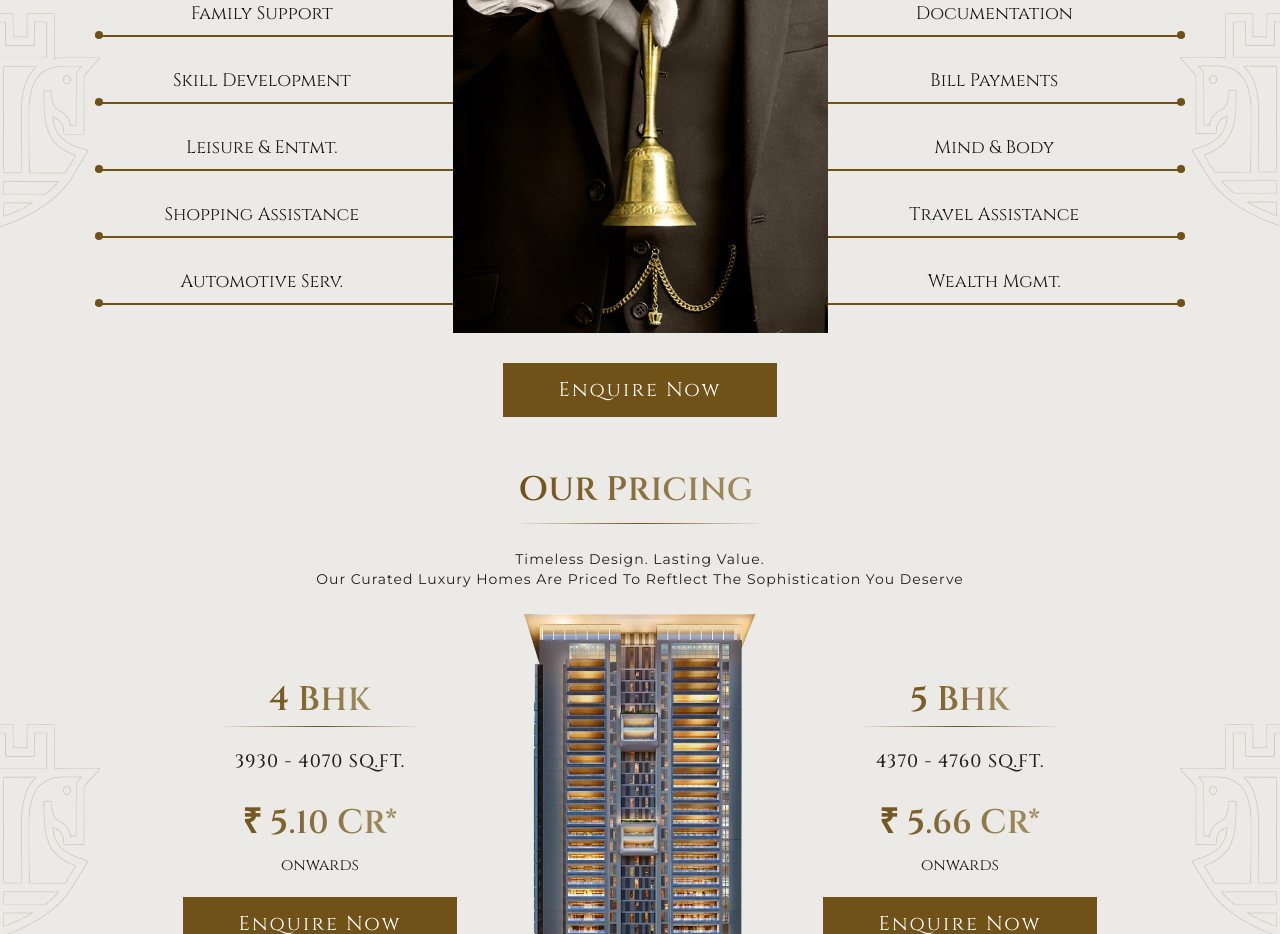
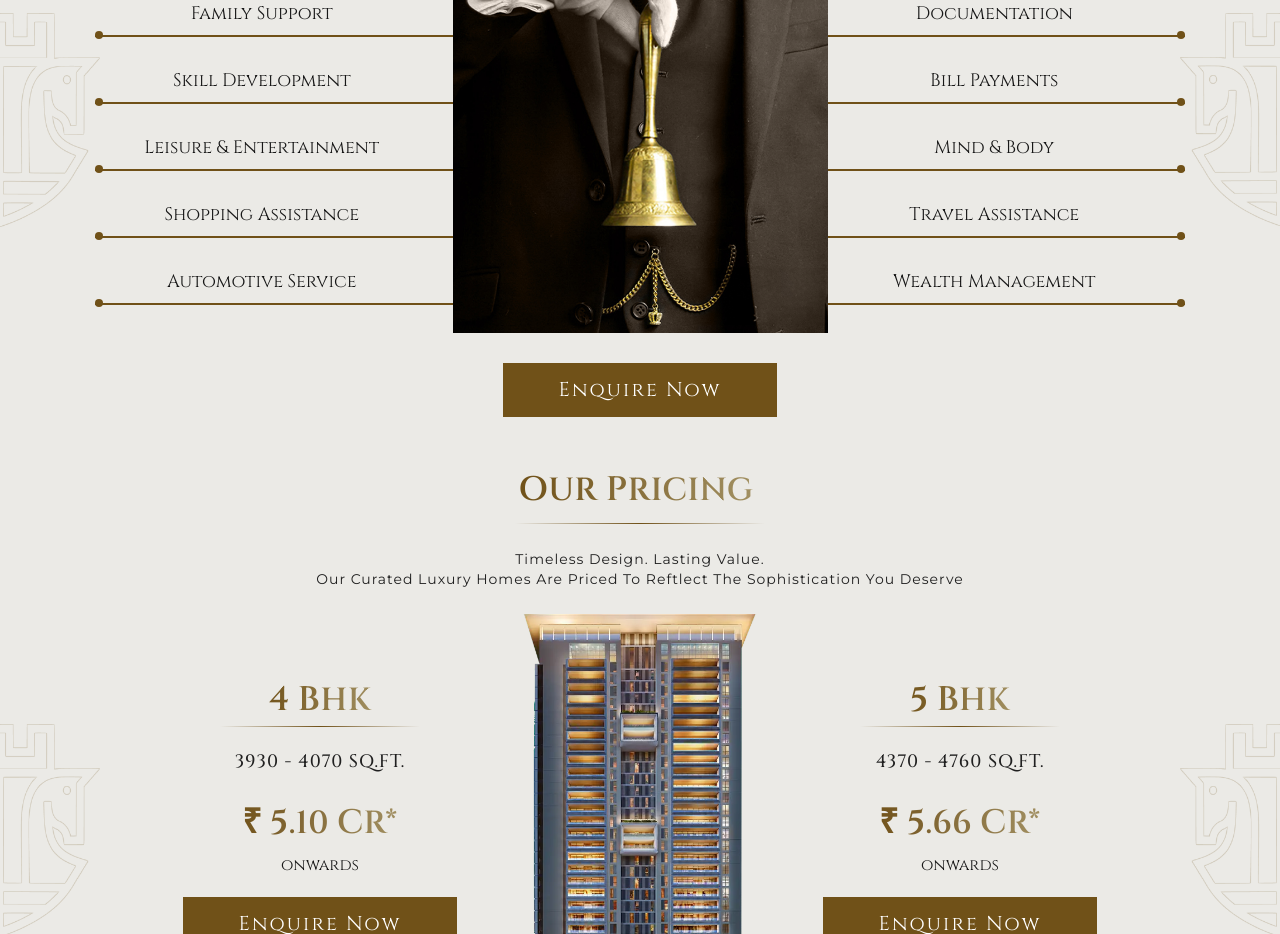
Before and after one commit to Kuldeep-111/dv-kingsland, a Next.js app: page / in a window 1280 px wide. Shown: the part 3960-4894 px from the top of the page. Built offline with nearby package versions, Linux system fonts and the light colour scheme.

Commit message:
services

```diff
--- a/src/components/sections/Services.jsx
+++ b/src/components/sections/Services.jsx
@@ -9,9 +9,9 @@ const servicesLeft = [
   "household",
   "Family Support",
   "Skill Development",
-  "Leisure & Entmt.",
+  "Leisure & Entertainment",
   "Shopping Assistance",
-  "Automotive Serv.",
+  "Automotive Service",
 ];
 const servicesRight = [
   "Pets",
@@ -19,7 +19,7 @@ const servicesRight = [
   "Bill Payments",
   "Mind & Body",
   "Travel Assistance",
-  "Wealth Mgmt.",
+  "Wealth Management",
 ];
 
 const Services = ({ onEnquireClick }) => {
```
